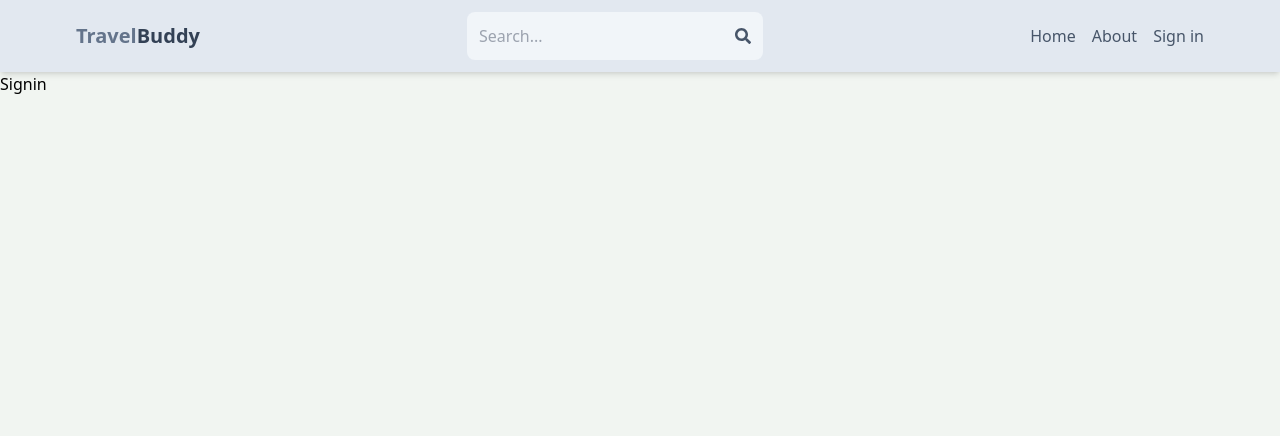
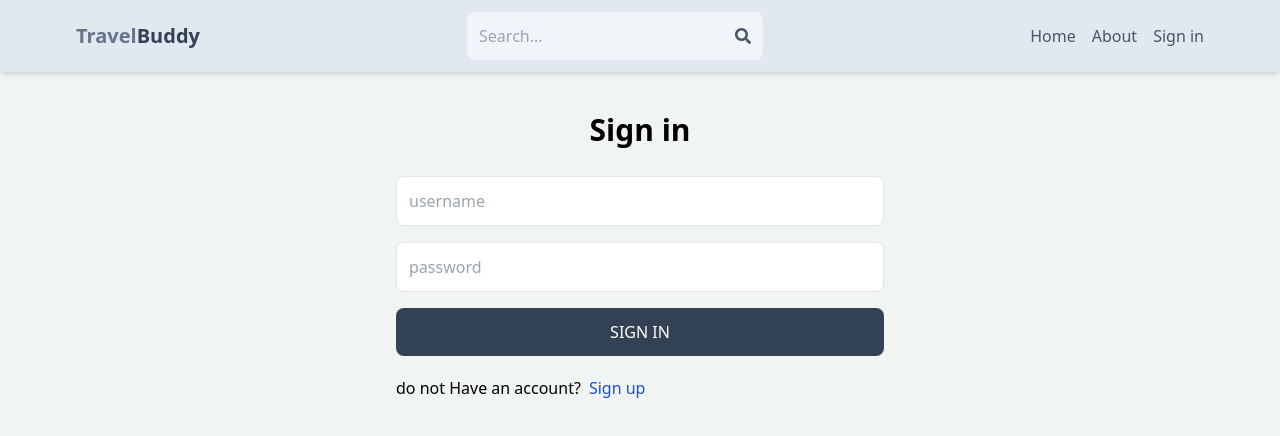
Before and after one commit to Akash-Rai1/Real-Estate, a React (Vite) app in the folder client/: page /sign-in in a window 1280 px wide. Shown: the top 436 px of the page. Built offline with nearby package versions, Linux system fonts and the light colour scheme.

Commit message:
signin ui

```diff
--- a/client/src/pages/Signin.jsx
+++ b/client/src/pages/Signin.jsx
@@ -1,7 +1,77 @@
-import React from "react";
+import { useState } from "react";
+import { Link, useNavigate } from "react-router-dom";
 
-const Signin = () => {
-    return <div>Signin</div>;
-};
+export default function Signin() {
+    const [formData, setFormData] = useState({});
+    const [error, setError] = useState(null);
+    const [loading, setLoading] = useState(false);
+    const navigate = useNavigate();
+    const handleChange = (e) => {
+        setFormData({
+            ...formData,
+            [e.target.id]: e.target.value,
+        });
+    };
+    const handleSubmit = async (e) => {
+        e.preventDefault();
+        try {
+            setLoading(true);
+            const res = await fetch("/api/auth/signin", {
+                method: "POST",
+                headers: {
+                    "Content-Type": "application/json",
+                },
+                body: JSON.stringify(formData),
+            });
+            const data = await res.json();
+            console.log(data);
+            if (data.success === false) {
+                setLoading(false);
+                setError(data.message);
+                return;
+            }
+            setLoading(false);
+            setError(null);
+            navigate("/");
+        } catch (error) {
+            setLoading(false);
+            setError(error.message);
+        }
+    };
+    return (
+        <div className="p-3 max-w-lg mx-auto">
+            <h1 className="text-3xl text-center font-semibold my-7">Sign in</h1>
+            <form onSubmit={handleSubmit} className="flex flex-col gap-4">
+                <input
+                    type="text"
+                    placeholder="username"
+                    className="border p-3 rounded-lg"
+                    id="username"
+                    onChange={handleChange}
+                />
 
-export default Signin;
+                <input
+                    type="password"
+                    placeholder="password"
+                    className="border p-3 rounded-lg"
+                    id="password"
+                    onChange={handleChange}
+                />
+
+                <button
+                    disabled={loading}
+                    className="bg-slate-700 text-white p-3 rounded-lg uppercase hover:opacity-95 disabled:opacity-80"
+                >
+                    {loading ? "Loading..." : "Sign in"}
+                </button>
+            </form>
+            <div className="flex gap-2 mt-5">
+                <p>do not Have an account?</p>
+                <Link to={"/sign-up"}>
+                    <span className="text-blue-700">Sign up</span>
+                </Link>
+            </div>
+            {error && <p className="text-red-500 mt-5">{error}</p>}
+        </div>
+    );
+}
```
